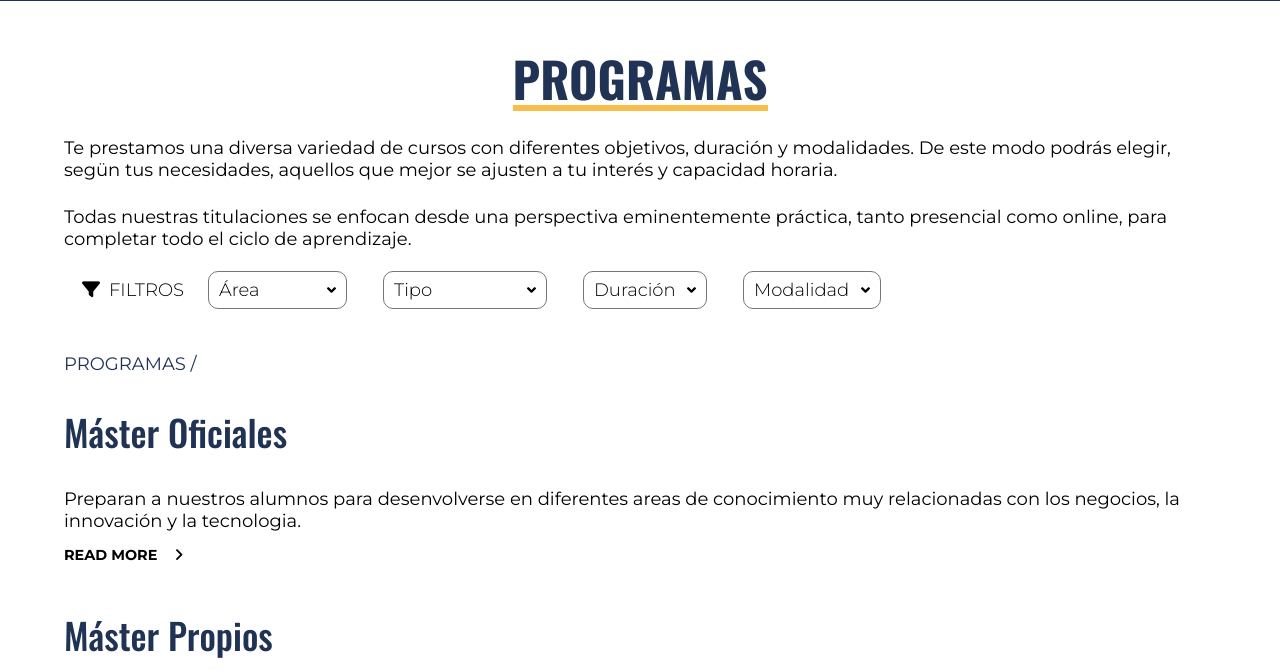
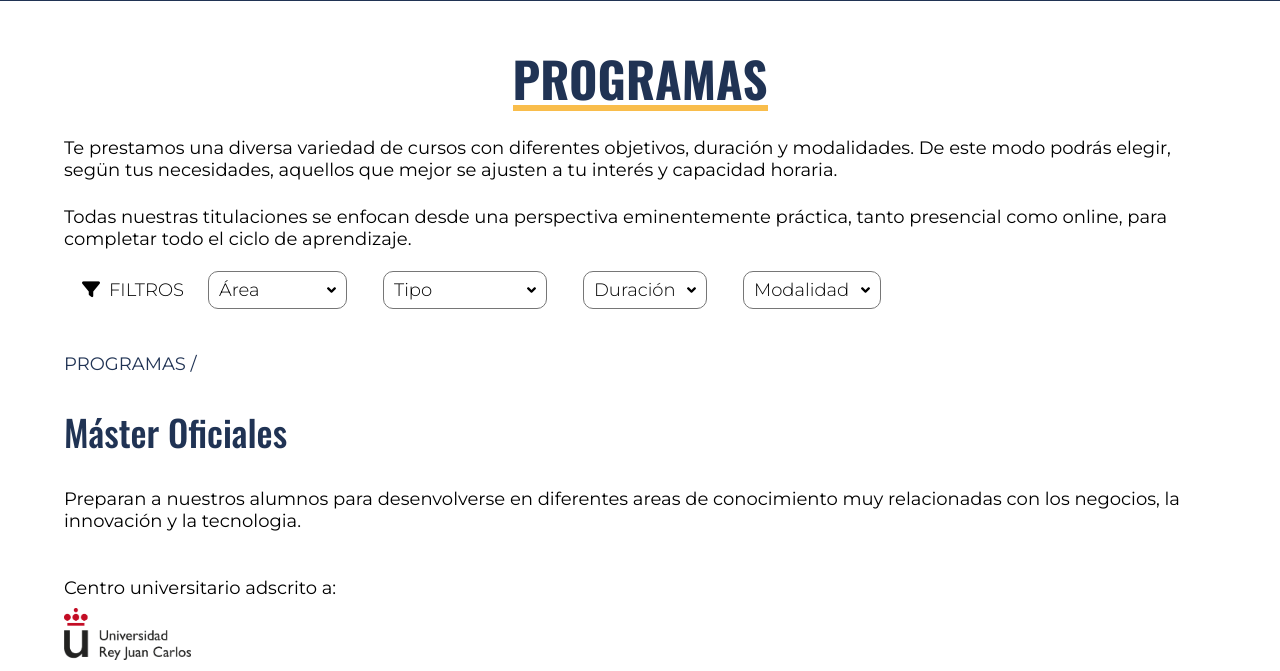
Before and after one commit to eduardoguette/iunit, a plain HTML site: page Public/programas.html in a window 1280 px wide. Shown: the part 92-763 px from the top of the page. Drawn offline with nearby package versions, Linux system fonts and the light colour scheme.

Commit message:
programas defi

```diff
--- a/Public/Estilos/areas.css
+++ b/Public/Estilos/areas.css
@@ -69,9 +69,11 @@
    padding: .8em 0em;
 }
 .btn.read-more {
+  display: flex;
+  align-items: center;
   text-decoration: none;
   font-weight: bold;
-  font-size: .8em;
+  font-size: .9em;
   color: black;
 }
 .btn.read-more:hover {
@@ -85,6 +87,7 @@
 }
 .btn.read-more i {
   margin-left: 0.89em;
+  font-size: 1.2em;
 }
 
 .negocio {
--- a/Public/Estilos/programas.css
+++ b/Public/Estilos/programas.css
@@ -95,3 +95,11 @@
   font-weight: 500;
   font-size: 2em;
 }
+#programas-urja{
+  display: grid;
+  font-size: 1em;
+
+}
+#programas-urja > div{
+  padding: .5em 0;
+}
--- a/Public/programas.html
+++ b/Public/programas.html
@@ -88,6 +88,12 @@
           <div class="desc-card-masters">
             <p>Preparan a nuestros alumnos para desenvolverse en diferentes areas de conocimiento muy relacionadas con los negocios, la innovación y la tecnologia.</p>
           </div>
+          <div class="urja-no-footer" id="programas-urja">
+            <div>
+              Centro universitario adscrito a:
+            </div>
+            <img src="../assets/Universidad-Rey-Juan-Carlos.png" alt="">
+          </div>
           <div class="container-read-more">
             <a href="#" class="btn read-more">READ MORE <i class="fas fa-angle-right" aria-hidden="true"></i> </a>
           </div>
```
